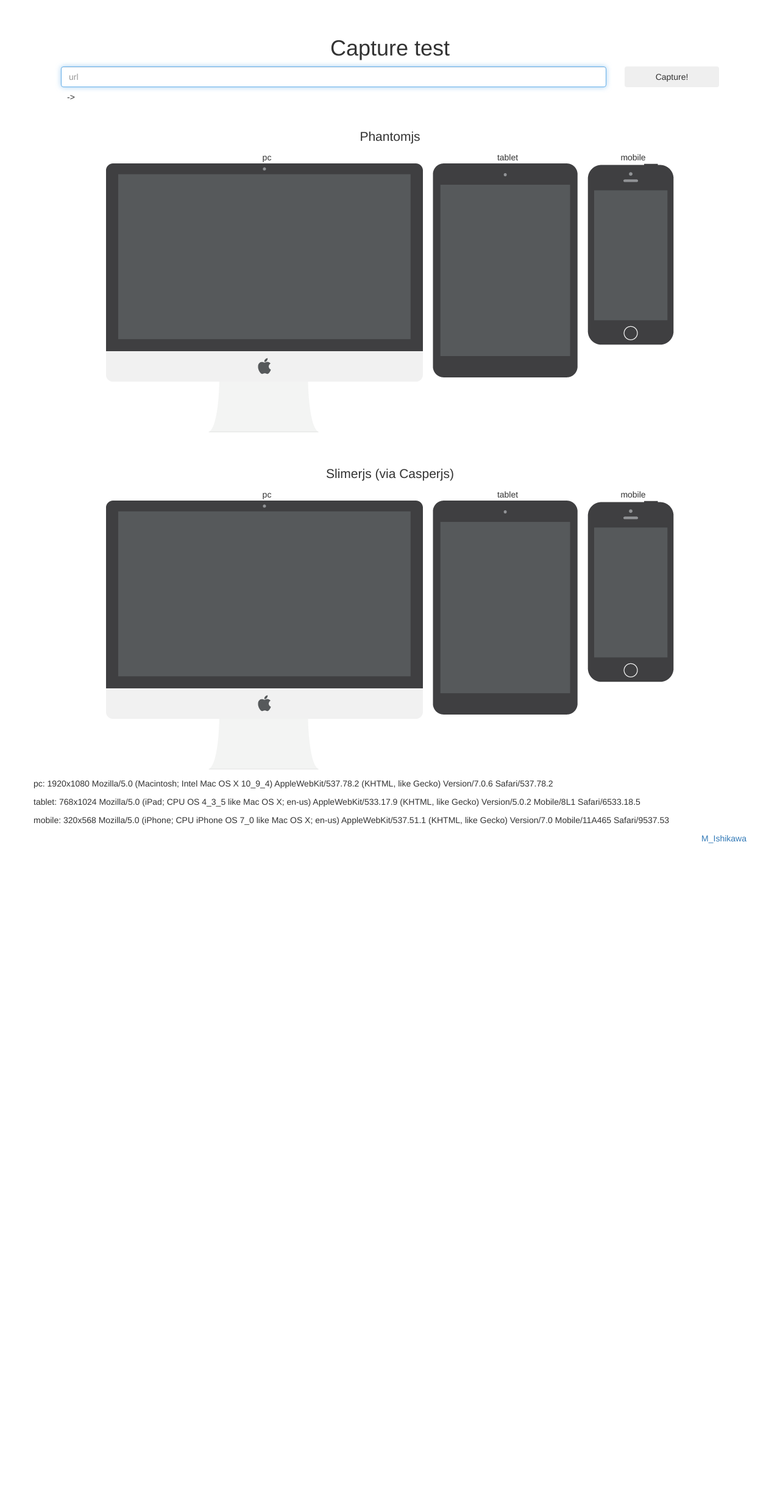
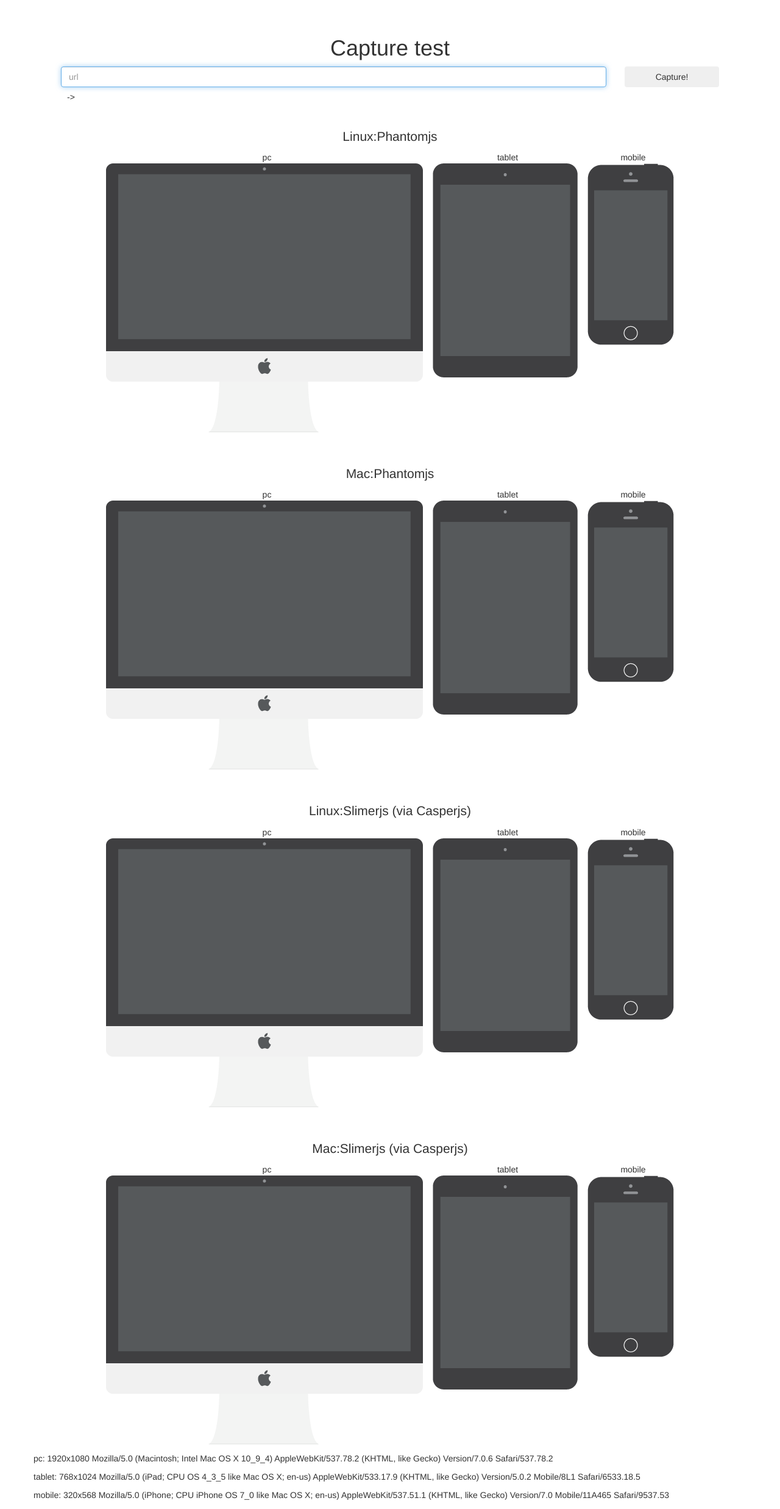
Before and after one commit to ishikawam/site-capture, a PHP site: page / in a window 1280 px wide. Shown: the part 51-2526 px from the top of the page at 61% size. Before the commit the page ends 1434 px from the top, so only its background shows below. Run offline with PHP 8.4, Linux system fonts and the light colour scheme; some libraries are stand-ins or nearby versions.

Commit message:
Linux and Mac

```diff
--- a/capture.js
+++ b/capture.js
@@ -1,6 +1,6 @@
 /**
- * @todo;
- * 各種を並列で取ってきて欲しいのにできてない
+ * capture.js
+ *
  */
 (function(){
     var lock = [];
@@ -8,6 +8,12 @@
     var cap = function(id, w, h, ua, engine, cont){
         if (lock[id]) {
             return;
+        }
+
+        var server = 'http://capture.osae.me';
+        if (engine.match(/^mac/)) {
+            server = 'http://jitaku.osae.me:28080';
+            engine = engine.replace(/^mac/, '');
         }
 
         start_time = new Date/1000;
@@ -18,7 +24,7 @@
         console.log([url, id, w, h, ua]);
         $.ajax({
             type: 'POST',
-            url: '/capture.php',
+            url: server + '/capture.php',
             data: {
                 url: url,
                 w: w,
@@ -112,7 +118,7 @@
         },
     };
 
-    var engine = ['phantom', 'slimer'];
+    var engine = ['phantom', 'macphantom', 'slimer', 'macslimer'];
 
     var str = '';
     for (var target in config) {
@@ -126,9 +132,10 @@
         $('#feed_pc').text('');
         $('#feed_tablet').text('');
         $('#feed_mobile').text('');
+        $('#content_pc').text('');
+        $('#content_tablet').text('');
+        $('#content_mobile').text('');
 
-        var url = $('#url').val();
-        location.hash = '#' + url;
         for (var key in engine) {
             for (var target in config) {
                 cap('#image_' + engine[key] + '_' + target, config[target].width, config[target].height, config[target].ua, engine[key]);
@@ -137,11 +144,11 @@
     }
 
     $('#captureBtn').click(function(){
-        load();
+        location.hash = '#' + $('#url').val();
     });
     $('#url').keypress(function(e){
         if ((e.which && e.which == 13) || (e.keyCode && e.keyCode == 13)) {
-            load();
+            location.hash = '#' + $('#url').val();
         }
     });
 
--- a/capture.php
+++ b/capture.php
@@ -172,5 +172,6 @@
     header('Location: ' . $imageUrl);
 } else {
     header('Content-Type: application/json; charset=utf-8');
+    header('Access-Control-Allow-Origin: *'); //crossdomainを許容
     echo json_encode($return);
 }
--- a/cli/render_casper.js
+++ b/cli/render_casper.js
@@ -43,7 +43,7 @@
 
 casper.start();
 
-casper.wait(2000); // 2秒のDelay
+casper.wait(3000); // 3秒のDelay必要
 
 if (user_agent) {
     casper.userAgent(user_agent);
--- a/index.html
+++ b/index.php
@@ -5,9 +5,9 @@
         <meta name="viewport" content="width=device-width, initial-scale=1">
         <meta name="description" content="">
         <meta name="author" content="">
-        <link rel="icon" href="../../favicon.ico">
+        <link rel="icon" href="/favicon.ico">
 
-        <title>Phantomjs capture test</title>
+        <title>Capture test</title>
 
         <!-- Bootstrap core CSS -->
         <link href="bower_components/bootstrap/dist/css/bootstrap.min.css" rel="stylesheet">
@@ -48,50 +48,51 @@
               <span id="feed_pc"></span><span id="feed_tablet"></span><span id="feed_mobile"></span>
               <span id="content_pc"></span><span id="content_tablet"></span><span id="content_mobile"></span>
             </p>
+<?php
+$list = array(
+    array(
+        'title' => 'Linux:Phantomjs',
+        'name' => 'phantom',
+    ),
+    array(
+        'title' => 'Mac:Phantomjs',
+        'name' => 'macphantom',
+    ),
+    array(
+        'title' => 'Linux:Slimerjs (via Casperjs)',
+        'name' => 'slimer',
+    ),
+    array(
+        'title' => 'Mac:Slimerjs (via Casperjs)',
+        'name' => 'macslimer',
+    ),
+);
+foreach($list as $val) {
+?>
             <div class="starter-template sub">
                 <p class="lead">
-                    Phantomjs
+                    <?=$val['title']?>
                 </p>
             </div>
             <div class="row center">
                 <div class="imageWrap">
                     <div class="imageWrapPc">
                         <p>pc</p>
-                        <div id="image_phantom_pc" class="imagePc"></div>
+                        <div id="image_<?=$val['name']?>_pc" class="imagePc"></div>
                     </div>
                     <div class="imageWrapTablet">
                         <p>tablet</p>
-                        <div id="image_phantom_tablet" class="imageTablet"></div>
+                        <div id="image_<?=$val['name']?>_tablet" class="imageTablet"></div>
                     </div>
                     <div class="imageWrapMobile">
                         <p>mobile</p>
-                        <div id="image_phantom_mobile" class="imageMobile"></div>
+                        <div id="image_<?=$val['name']?>_mobile" class="imageMobile"></div>
                     </div>
                 </div>
             </div>
-
-            <div class="starter-template sub">
-                <p class="lead">
-                    Slimerjs (via Casperjs)
-                </p>
-            </div>
-            <div class="row center">
-                <div class="imageWrap">
-                    <div class="imageWrapPc">
-                        <p>pc</p>
-                        <div id="image_slimer_pc" class="imagePc"></div>
-                    </div>
-                    <div class="imageWrapTablet">
-                        <p>tablet</p>
-                        <div id="image_slimer_tablet" class="imageTablet"></div>
-                    </div>
-                    <div class="imageWrapMobile">
-                        <p>mobile</p>
-                        <div id="image_slimer_mobile" class="imageMobile"></div>
-                    </div>
-                </div>
-            </div>
-
+<?php
+}
+?>
             <div id="explain" class="row">
             </div>
             <div class="row">
```
